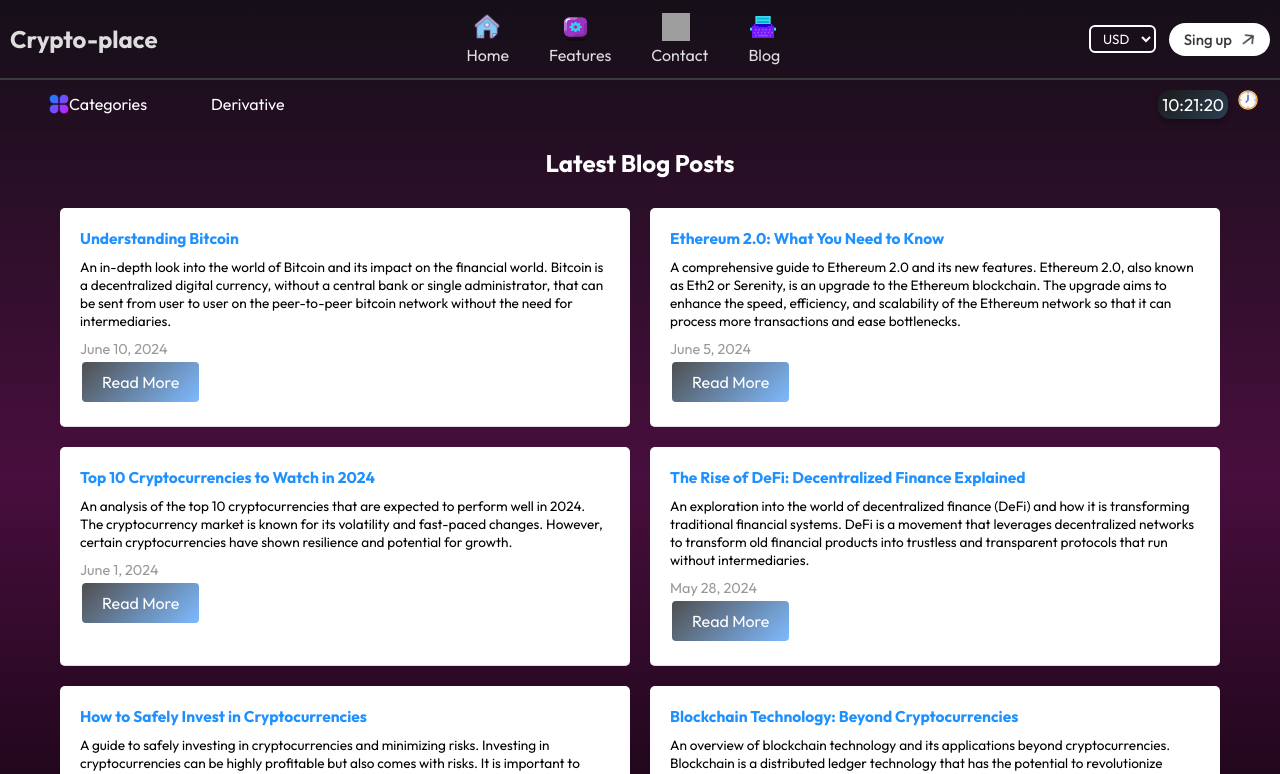
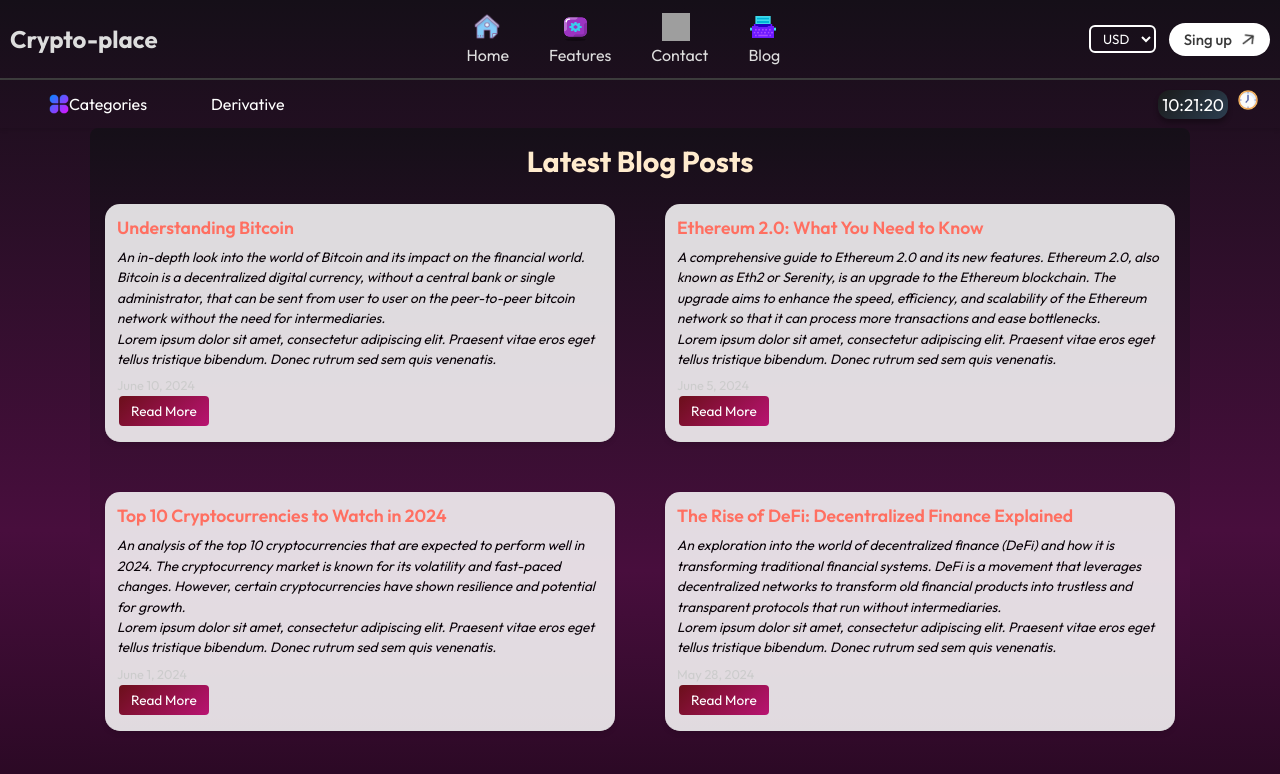
Before and after one commit to RishabhSinha100/CRPTOP-PLACE, a React (Vite) app: page /#/Blogs in a window 1280 px wide. Shown: the top 774 px of the page. Built offline with nearby package versions, Linux system fonts and the light colour scheme; no server answers; grey boxes are pictures that could not be loaded.

Commit message:
blog and contact

```diff
--- a/src/components/Blogs/Blogs.css
+++ b/src/components/Blogs/Blogs.css
@@ -1,77 +1,91 @@
 .blog-container {
-    max-width: 1200px;
+    max-width: 1100px; /* Slightly smaller max width */
     margin: 0 auto;
-    padding: 20px;
-    border-radius: 10px;
-    /* background-color: #0d0d0d; White background for the entire blog */
-    color: #000000;
+    padding: 15px; /* Reduced padding */
+    border-radius: 8px; /* Slightly smaller border radius */
+    background: linear-gradient(180deg, #150f18, #480e3d, #0a0309);
+    color: #ffffff; /* Text color to contrast with background */
 }
 
 .blog-container h2 {
     text-align: center;
-    margin-bottom: 30px;
-    color: #ffffff; /* Black text for the header */
+    margin-bottom: 25px; /* Reduced bottom margin */
+    color: #ffebcd; /* Light beige color for the header */
     font-weight: bold;
-    font-size: 1.5em;
+    font-size: 1.8em; /* Slightly smaller font size */
 }
 
 .blog-grid {
     display: grid;
     grid-template-columns: repeat(2, 1fr);
-    gap: 20px;
+    gap: 50px; /* Reduced gap between blog cards */
 }
 
 .blog-post {
-    padding: 20px;
-    background-color: #ffffff; /* White background for each blog post */
-    color: #000000; /* Default text color for blog posts */
-    border-radius: 5px;
-    transition: background-color 0.3s ease;
+    padding: 12px; /* Reduced padding for a smaller card */
+    background-color: rgba(255, 255, 255, 0.85); /* Slightly transparent white background */
+    color: #0a0309; /* Text color that matches with background */
+    border-radius: 15px; /* Rounded corners for a 'Queb' shape */
+    transition: transform 0.3s ease, box-shadow 0.3s ease;
     border-bottom: 1px solid #ddd;
+    box-shadow: 0 3px 5px rgba(0, 0, 0, 0.1);
 }
 
 .blog-post:hover {
-    background-color: #f0f0f0; /* Slightly darker background on hover */
+    transform: translateY(-4px); /* Hover effect to lift the card slightly */
+    box-shadow: 0 6px 12px rgba(0, 0, 0, 0.2); /* Stronger shadow on hover */
+    background-color: rgba(255, 255, 255, 1); /* Full white background on hover */
 }
 
 .blog-post h3 {
     margin: 0;
-    color: #1e90ff; /* Highlight color for post titles */
-    font-size: 0.97em;
+    color: #ff6f61; /* Coral color for post titles */
+    font-size: 1.1em; /* Slightly smaller heading text size */
+    font-weight: 600;
 }
 
 .blog-summary {
-    margin: 10px 0;
-    color: #000000; /* Default text color for summary */
-    font-size: 0.85em;
+    margin: 8px 0; /* Reduced margin */
+    color: #0a0309; /* Default text color for summary */
+    font-size: 0.85em; /* Slightly smaller font size */
+    line-height: 1.5; /* Improved line spacing for readability */
+    font-style: italic; /* Adds a subtle style to the paragraph text */
+}
+
+.blog-summary::after {
+    content: "Lorem ipsum dolor sit amet, consectetur adipiscing elit. Praesent vitae eros eget tellus tristique bibendum. Donec rutrum sed sem quis venenatis.";
+    display: block;
 }
 
 .blog-date {
-    font-size: 0.9em;
-    color: #999; /* Gray text for dates */
+    font-size: 0.8em; /* Slightly smaller font size */
+    color: #cccccc; /* Lighter gray for dates */
 }
 
 .read-more {
-    background: linear-gradient(135deg, rgba(36, 35, 35, 0.8), rgba(94, 169, 255, 0.8));
+    background: linear-gradient(135deg, #6b0f1a, #b91372); /* Gradient for button */
     border: none;
     color: white;
-    padding: 10px 20px;
+    padding: 6px 12px; /* Reduced padding for a smaller button */
     text-align: center;
     text-decoration: none;
     display: inline-block;
-    font-size: 16px;
-    margin: 4px 2px;
+    font-size: 0.85em; /* Slightly smaller font size */
+    margin: 3px 2px;
     cursor: pointer;
     border-radius: 4px;
+    transition: background-color 0.3s ease, transform 0.2s ease;
 }
 
 .read-more:hover {
-    background-color: #1c86ee;
+    background-color: #b91372; /* Brighter color on hover */
+    transform: scale(1.05); /* Slightly enlarge the button on hover */
+    box-shadow: 0 3px 5px rgba(0, 0, 0, 0.15); /* Add shadow for button hover */
 }
 
 @media (max-width: 768px) {
     .blog-container {
-        padding: 15px;
+        padding: 10px; /* Reduced padding for mobile */
     }
 
     .blog-grid {
@@ -79,23 +93,23 @@
     }
 
     .blog-post {
-        padding: 15px;
+        padding: 8px; /* Further reduced padding for mobile */
     }
 
     .blog-container h2 {
-        font-size: 2em;
+        font-size: 1.6em; /* Smaller font size on mobile */
     }
 
     .blog-post h3 {
-        font-size: 1.5em;
+        font-size: 1.2em; /* Smaller heading size on mobile */
     }
 
     .blog-summary {
-        font-size: 1em;
+        font-size: 0.8em; /* Smaller font size on mobile */
     }
 
     .read-more {
-        padding: 8px 12px;
-        font-size: 0.9em;
+        padding: 5px 8px;
+        font-size: 0.8em; /* Smaller font size on mobile */
     }
 }
--- a/src/components/Contacts/Contact.css
+++ b/src/components/Contacts/Contact.css
@@ -5,14 +5,20 @@
 }
 
 .contact-title {
-  font-size: 1.5em;
-  margin-bottom: 20px;
-  color: #ffffff;
+  text-align: center;
+    margin-bottom: 25px; /* Reduced bottom margin */
+    color: #ffebcd; /* Light beige color for the header */
+    font-weight: bold;
+    font-size: 1.8em; /* Slightly smaller font size */
 }
 
 .contact-form {
   max-width: 450px;
   margin: 0 auto;
+  background-color: rgba(255, 255, 255, 0.1); /* Subtle transparency */
+  padding: 20px;
+  border-radius: 12px;
+  box-shadow: 0 4px 8px rgba(0, 0, 0, 0.1);
 }
 
 .form-group {
@@ -24,6 +30,7 @@
   display: block;
   margin-bottom: 8px;
   font-size: 0.9em;
+  color: #ffebcd; /* Match the header color */
 }
 
 .form-group input,
@@ -39,11 +46,16 @@
 
 .form-group input:focus,
 .form-group textarea:focus {
+  border-color: #ff6f61; /* Coral focus color */
+  outline: none;
+}
+/* .form-group input:focus,
+.form-group textarea:focus {
   border-color: #0d6efd;
   outline: none;
-}
+} */
 
-.submit-btn {
+/* .submit-btn {
   background: linear-gradient(135deg, rgba(36, 35, 35, 0.8), rgba(94, 169, 255, 0.8));
   color: #fff;
   padding: 10px 20px;
@@ -52,12 +64,21 @@
   border-radius: 8px;
   cursor: pointer;
   transition: background-color 0.3s;
+} */
+
+/* .submit-btn:hover {
+  background-color: #0056b3;
+} */
+.submit-btn {
+  background: linear-gradient(135deg, #6b0f1a, #b91372);
+  color: #fff;
+  padding: 10px 20px;
+  font-size: 1em;
+  border: none;
+  border-radius: 8px;
+  cursor: pointer;
+  transition: background-color 0.3s, transform 0.2s;
 }
-
-.submit-btn:hover {
-  background-color: #0056b3;
-}
-
 
 /* When alert is visible */
 .alert.show {
```
Also changed, not shown: src/components/Contacts/Contacts.jsx (+22 -37 lines).
